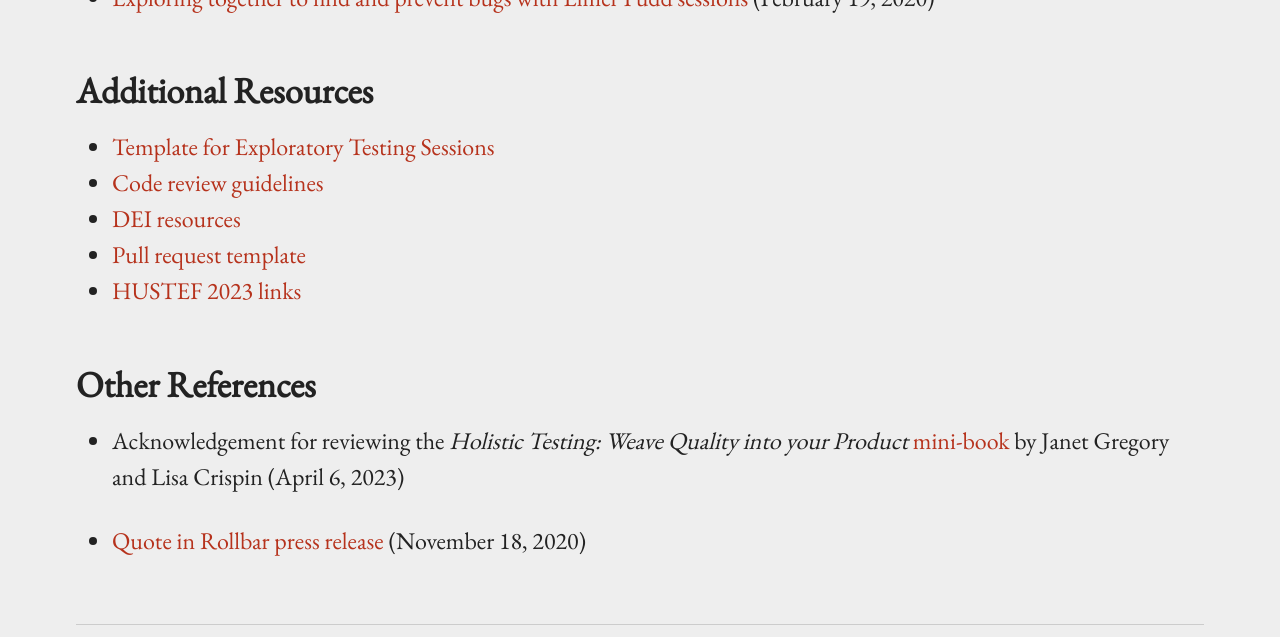
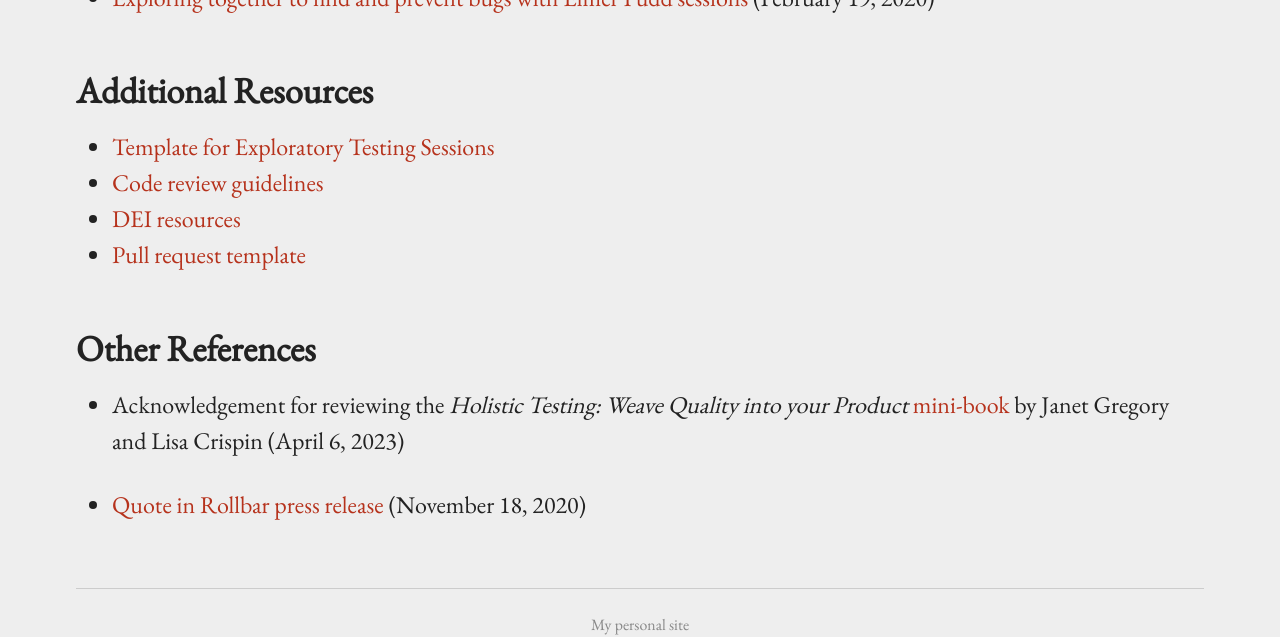
Before and after one commit to bertold/bertold.kolics.net, a Jekyll site: the page built from pages.md, in a window 1280 px wide and 900 px high, scrolled down 1423 px, cut to the strip 0-637 px from the top of the window. Built offline with Jekyll 4.4.1, drawn with Linux system fonts in a browser that asks for light colours.

Commit message:
Removed extra link

```diff
--- a/pages.md
+++ b/pages.md
@@ -37,7 +37,6 @@ You can find all my published slides on [Slideshare](https://www.slideshare.net/
 * [Code review guidelines](/pages/codereview.html)
 * [DEI resources](/pages/dei.html)
 * [Pull request template](/pages/prtemplate.html)
-* [HUSTEF 2023 links](/pages/hustef2023.html)
 
 ## Other References
 
```
